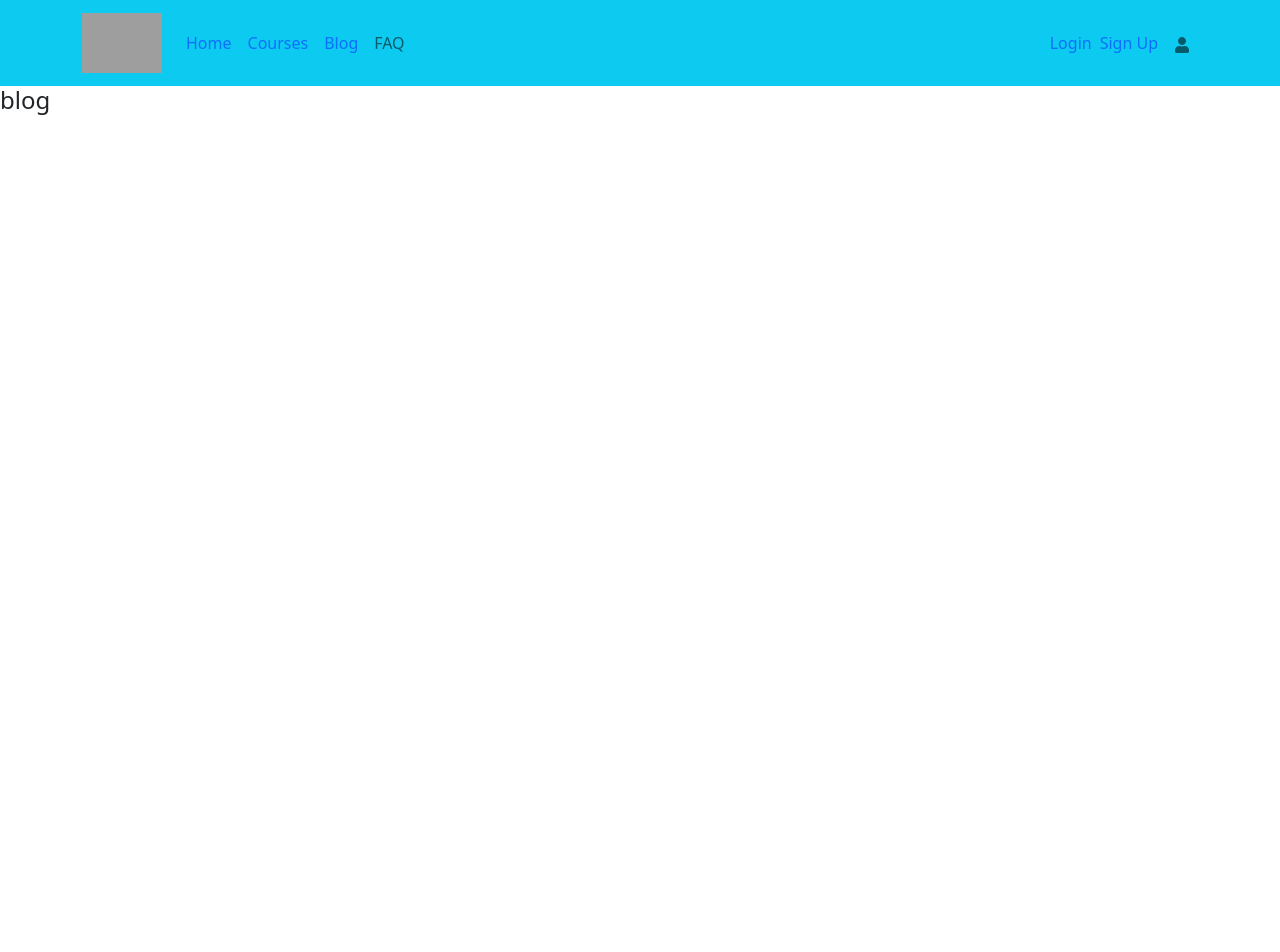
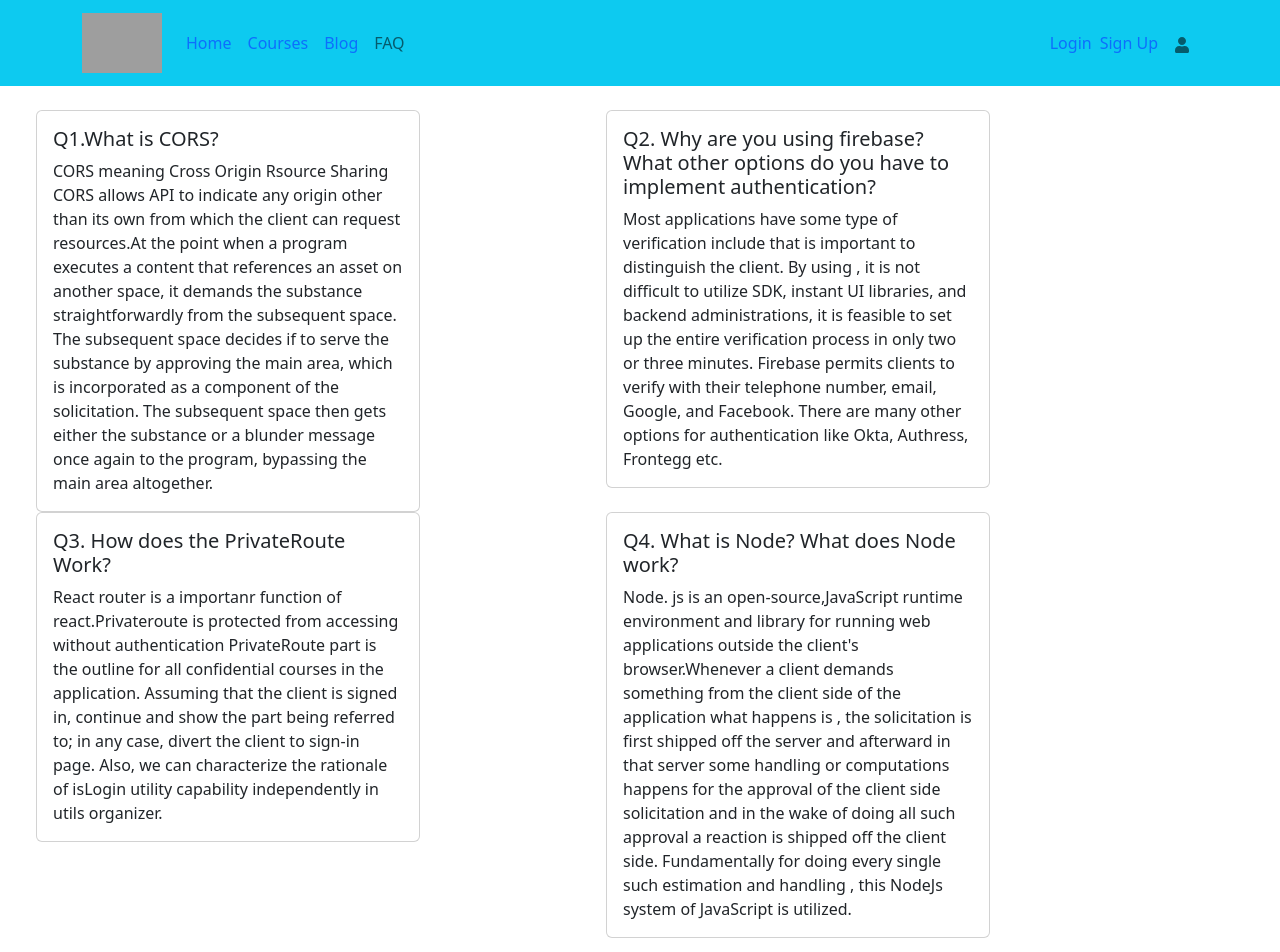
Before and after one commit to salmamouri/tech-learn-client, a React (Create React App) app: page /blog in a window 1280 px wide. Shown: the top 952 px of the page. Before the commit the page ends 800 px from the top, so only its background shows below. Built offline with nearby package versions, Linux system fonts and the light colour scheme; no server answers; grey boxes are pictures that could not be loaded; the HTML template or start-up script is replaced by a standard one.

Commit message:
blog added

```diff
--- a/src/Pages/Blog/Blog.js
+++ b/src/Pages/Blog/Blog.js
@@ -1,10 +1,90 @@
 import React from "react";
+import { Card, Col, Container, Row } from "react-bootstrap";
 
 const Blog = () => {
   return (
-    <div>
-      <h4>blog</h4>
-    </div>
+    <Container className="m-4">
+      <Row>
+        <Col className="" lg="6">
+          <Card style={{ width: "24rem" }}>
+            <Card.Body>
+              <Card.Title> Q1.What is CORS?</Card.Title>
+
+              <Card.Text>
+                CORS meaning Cross Origin Rsource Sharing CORS allows API to
+                indicate any origin other than its own from which the client can
+                request resources.At the point when a program executes a content
+                that references an asset on another space, it demands the
+                substance straightforwardly from the subsequent space. The
+                subsequent space decides if to serve the substance by approving
+                the main area, which is incorporated as a component of the
+                solicitation. The subsequent space then gets either the
+                substance or a blunder message once again to the program,
+                bypassing the main area altogether.
+              </Card.Text>
+            </Card.Body>
+          </Card>
+        </Col>
+        <Col className="" lg="6">
+          <Card style={{ width: "24rem" }}>
+            <Card.Body>
+              <Card.Title>
+                Q2. Why are you using firebase? What other options do you have
+                to implement authentication?
+              </Card.Title>
+
+              <Card.Text>
+                Most applications have some type of verification include that is
+                important to distinguish the client. By using , it is not
+                difficult to utilize SDK, instant UI libraries, and backend
+                administrations, it is feasible to set up the entire
+                verification process in only two or three minutes. Firebase
+                permits clients to verify with their telephone number, email,
+                Google, and Facebook. There are many other options for
+                authentication like Okta, Authress, Frontegg etc.
+              </Card.Text>
+            </Card.Body>
+          </Card>
+        </Col>
+        <Col className="" lg="6">
+          <Card style={{ width: "24rem" }}>
+            <Card.Body>
+              <Card.Title>Q3. How does the PrivateRoute Work?</Card.Title>
+
+              <Card.Text>
+                React router is a importanr function of react.Privateroute is
+                protected from accessing without authentication PrivateRoute
+                part is the outline for all confidential courses in the
+                application. Assuming that the client is signed in, continue and
+                show the part being referred to; in any case, divert the client
+                to sign-in page. Also, we can characterize the rationale of
+                isLogin utility capability independently in utils organizer.
+              </Card.Text>
+            </Card.Body>
+          </Card>
+        </Col>
+        <Col className="" lg="6">
+          <Card style={{ width: "24rem" }}>
+            <Card.Body>
+              <Card.Title> Q4. What is Node? What does Node work?</Card.Title>
+
+              <Card.Text>
+                Node. js is an open-source,JavaScript runtime environment and
+                library for running web applications outside the client's
+                browser.Whenever a client demands something from the client side
+                of the application what happens is , the solicitation is first
+                shipped off the server and afterward in that server some
+                handling or computations happens for the approval of the client
+                side solicitation and in the wake of doing all such approval a
+                reaction is shipped off the client side. Fundamentally for doing
+                every single such estimation and handling , this NodeJs system
+                of JavaScript is utilized.
+              </Card.Text>
+            </Card.Body>
+          </Card>
+        </Col>
+      </Row>
+    </Container>
   );
 };
 
```
